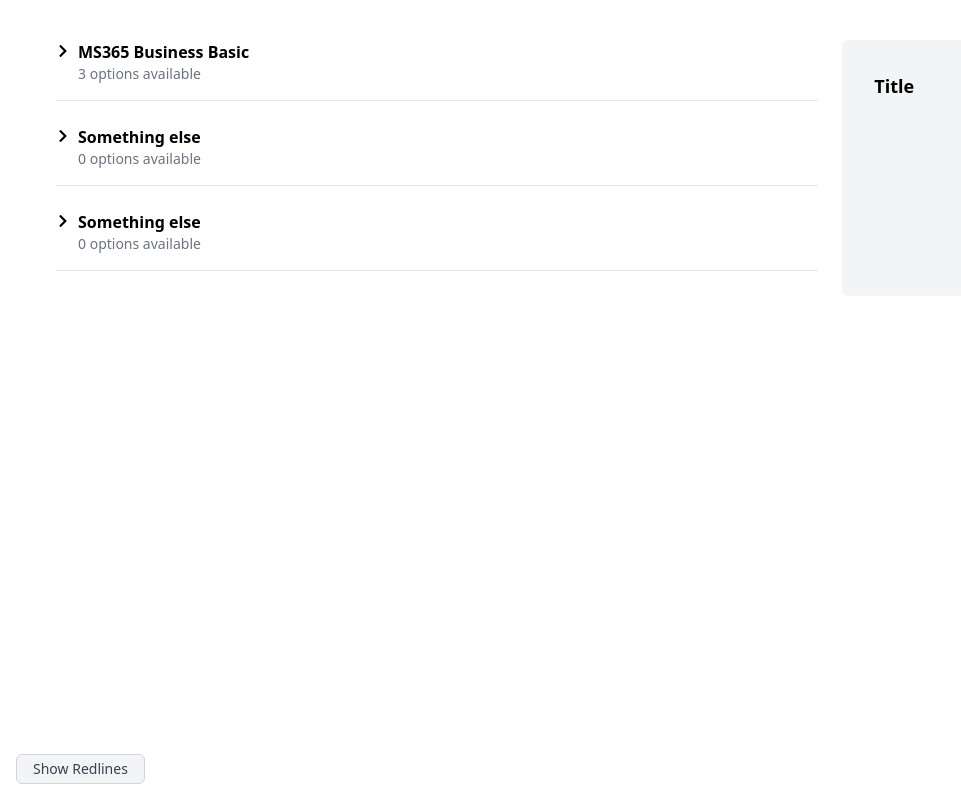
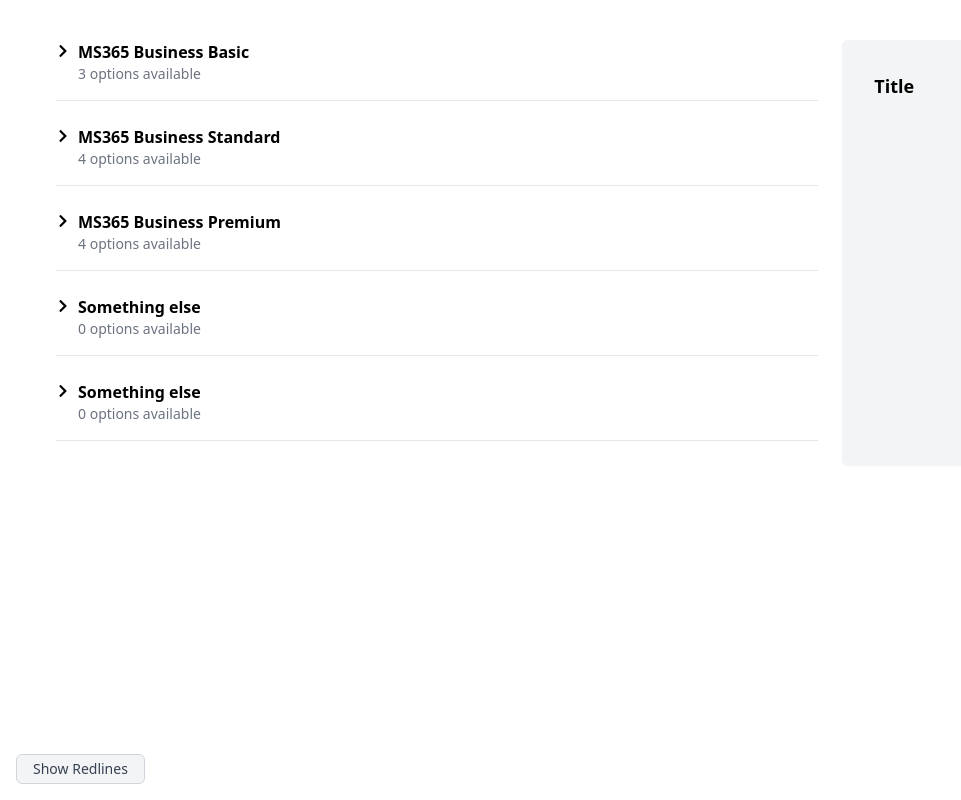
Before and after one commit to ellroberts/bi-directional-v3-public, a React (Vite) app: page / in a window 1280 px wide. Shown: the whole page, without its empty margins (0-961 px from the left). Built offline with nearby package versions, Linux system fonts and the light colour scheme.

Commit message:
added 3 MS types

```diff
--- a/src/components/LeftPanel.jsx
+++ b/src/components/LeftPanel.jsx
@@ -1,3 +1,4 @@
+
 import React from "react";
 import { usePlan } from "./PlanContext";
 import ItemGroup from "./ItemGroup";
@@ -10,6 +11,26 @@ const data = [
       { id: "1", term: "Monthly", billing: "Monthly", price: 7, min: 10 },
       { id: "2", term: "Monthly", billing: "Annual", price: 7, min: 0 },
       { id: "3", term: "Annual", billing: "Annual", price: 7, min: 0 },
+    ],
+  },
+  {
+    name: "MS365 Business Standard",
+    id: "standard",
+    options: [
+      { id: "standard-1", term: "Monthly", billing: "Monthly", price: 7, min: 0 },
+      { id: "standard-2", term: "Monthly", billing: "Annual", price: 7, min: 0 },
+      { id: "standard-3", term: "Annual", billing: "Monthly", price: 7, min: 0 },
+      { id: "standard-4", term: "Annual", billing: "Annual", price: 7, min: 0 },
+    ],
+  },
+  {
+    name: "MS365 Business Premium",
+    id: "premium",
+    options: [
+      { id: "premium-1", term: "Monthly", billing: "Monthly", price: 7, min: 0 },
+      { id: "premium-2", term: "Monthly", billing: "Annual", price: 7, min: 0 },
+      { id: "premium-3", term: "Annual", billing: "Monthly", price: 7, min: 0 },
+      { id: "premium-4", term: "Annual", billing: "Annual", price: 7, min: 0 },
     ],
   },
   {
```
